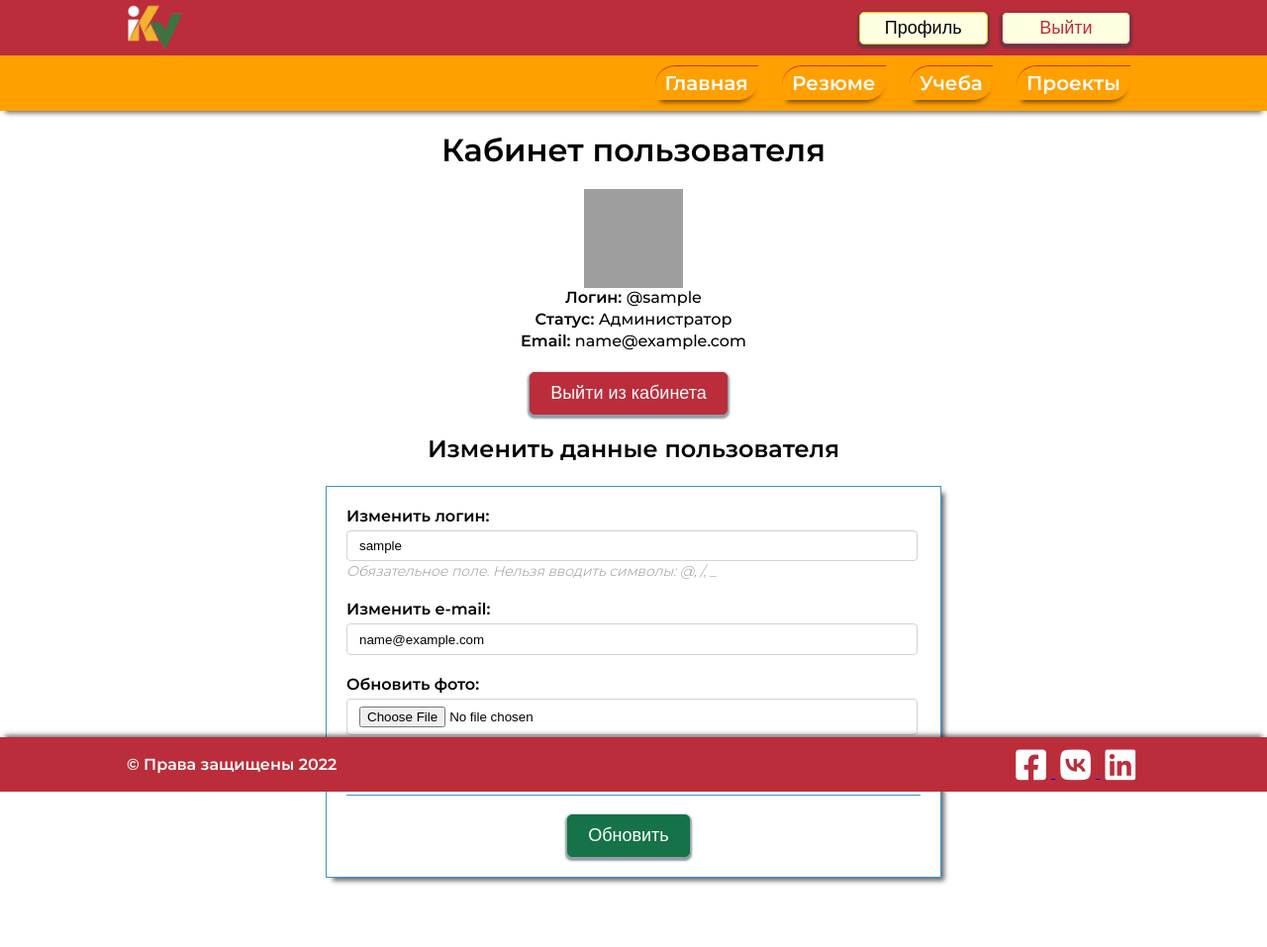
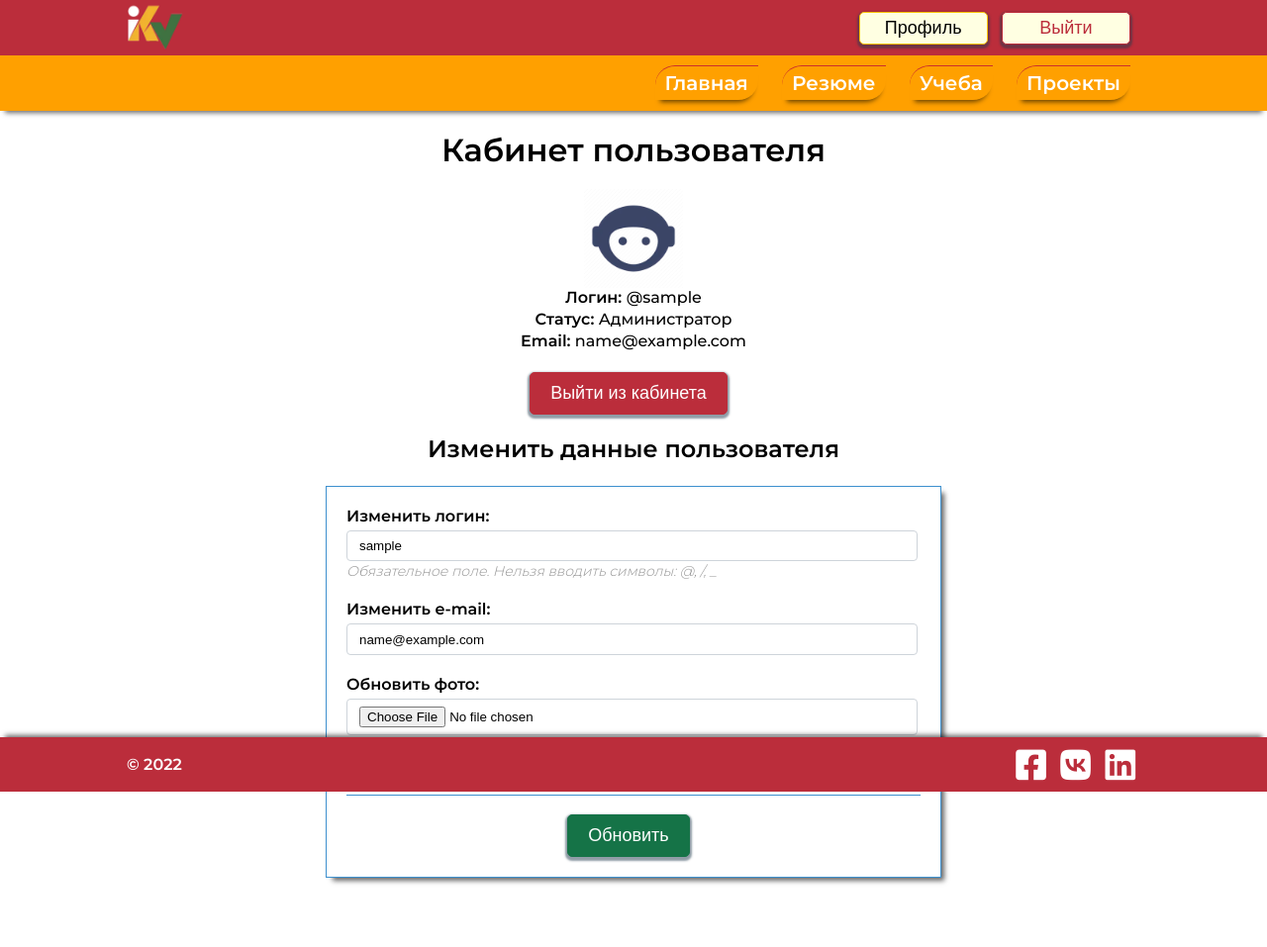
Before and after one commit to ikv1980/profile, a Django app: page /users/profile/ in a window 1280 px wide. Shown: the whole page at 99% size. Run offline with Django 4.2, Linux system fonts and the light colour scheme; the visitor is signed in with stand-in values (Sample User, id 1); grey boxes are pictures that could not be loaded.

Commit message:
Check test-user, change foto of default-user

```diff
--- a/diplom/static/js/main.js
+++ b/diplom/static/js/main.js
@@ -20,10 +20,21 @@ $('#links div p').on("click", function() {
     navigator.clipboard.writeText(document.location.href + '' + url)
 })
 
-// Удаление информационных сообщений через 3 секунды
+// скрипты выполняемые при загрузке страницы
 $(document).ready(function(){
+    // Удаление информационных сообщений через 3 секунды
     $('.messages li.error').fadeOut(3000);
     $('.messages li.success').fadeOut(3000);
+    // Запрет изменений пользователя test
+    if ($("#logtest").text() == "@test")
+    {
+        $("#logtest").text("@test(редактирование запрещено)").css("color","red");
+        $("#id_username").prop("disabled", true);
+        $("#id_email").prop("disabled", true);
+        $("#id_img").prop("disabled", true);
+        $("#id_agreement").prop("disabled", true);
+        $(".btn-success").prop("disabled", "disabled");
+    }
 });
 
 // Запрос на удаление ссылки. Сделан через GET. Неправильно конечно, но пока пусть так.
@@ -33,7 +44,7 @@ function confirm_delete(id){
     }
 }
 
-// РАбота с картинками
+// Работа с картинками
 $(function(){
     $("a.colorbox").colorbox();
 });
--- a/diplom/templates/base.html
+++ b/diplom/templates/base.html
@@ -4,7 +4,7 @@
 <head>
     <meta charset="UTF-8">
     <meta name="viewport"
-          content="width=device-width, user-scalable=no, initial-scale=1.0, maximum-scale=1.0, minimum-scale=1.0">
+          content="width=device-width, user-scalable=yes, initial-scale=1.0, maximum-scale=1.0, minimum-scale=1.0">
     <meta http-equiv="X-UA-Compatible" content="ie=edge">
 
     <title>{{ title }}</title>
@@ -128,10 +128,10 @@
   <!-- Подвал сайта -->
   <footer class="">
     <div class="container">
-      <p>© Права защищены 2022</p>
+      <p>© 2022</p>
       <div>
-        <a href="https://www.facebook.com/ikv1980/" target="_blank"><i class="social fa-brands fa-facebook-square shadow-text"></i>
-        <a href="https://vk.com/tomware" target="_blank"><i class="social fa-brands fa-vk shadow-text"></i>
+        <a href="https://www.facebook.com/ikv1980/" target="_blank"><i class="social fa-brands fa-facebook-square shadow-text"></i></a>
+        <a href="https://vk.com/tomware" target="_blank"><i class="social fa-brands fa-vk shadow-text"></i></a>
         <a href="https://www.linkedin.com/in/konstantin-ivanov-3279a17b/" target="_blank"><i class="social fa-brands fa-linkedin shadow-text"></i></a>
       </div>
     </div>
--- a/diplom/templates/project.html
+++ b/diplom/templates/project.html
@@ -15,7 +15,7 @@
                 Ну а так как данный сервис привязан к пользователю, то необходимо<a href="{% url 'reg' %}"> зарегистрироваться на сайте.</a></p>
             {% else %}
                 <p style="text-align: end;">
-                    <a href="{% url 'link' %}"><button class="btn-success btnuser">ВПЕРЕД</button></a>
+                    <a href="{% url 'link' %}"><button class="btn-success btnuser">Вперед <i class="fa-regular fa-hand-point-right"></i></button></a>
                 </p>
             {% endif %}
     </div>
--- a/diplom/templates/users/profile.html
+++ b/diplom/templates/users/profile.html
@@ -10,7 +10,7 @@
     <div class="users">
         <div class="container">
             <img width="100" height="100" src="{{ user.profile.img.url }}">
-            <p><b>Логин:  </b>@{{ user.username }}</p>
+            <p><b>Логин:  </b><span id="logtest">@{{ user.username }}</span></p>
             <p><b>Статус: </b>
                 {% if user.is_staff %}
                     Администратор
--- a/diplom/templates/users/user.html
+++ b/diplom/templates/users/user.html
@@ -8,6 +8,7 @@
 
 {% block content %}
     <div class="users">
+        <i>Тестовый доступ (логин/пароль: test)</i>
         <form method="post" class="form-register auth">
             {% csrf_token %}
             {{ form.as_p }}
--- a/diplom/users/models.py
+++ b/diplom/users/models.py
@@ -9,7 +9,7 @@ TYPE_ACCOUNT = (
 
 class Profile(models.Model):
     user = models.OneToOneField(User, verbose_name='Пользователь', on_delete=models.CASCADE)
-    img = models.ImageField('Фото пользователя', default='user.png', upload_to='user_images')
+    img = models.ImageField('Фото пользователя', default='user.webp', upload_to='user_images')
     agreement = models.BooleanField('Согласие на отправку уведомлений на почту', default=True)
     account_type = models.CharField(choices=TYPE_ACCOUNT, default='free', max_length=30)
 
```
Also changed, not shown: diplom/users/migrations/0009_alter_profile_img.py (added).
